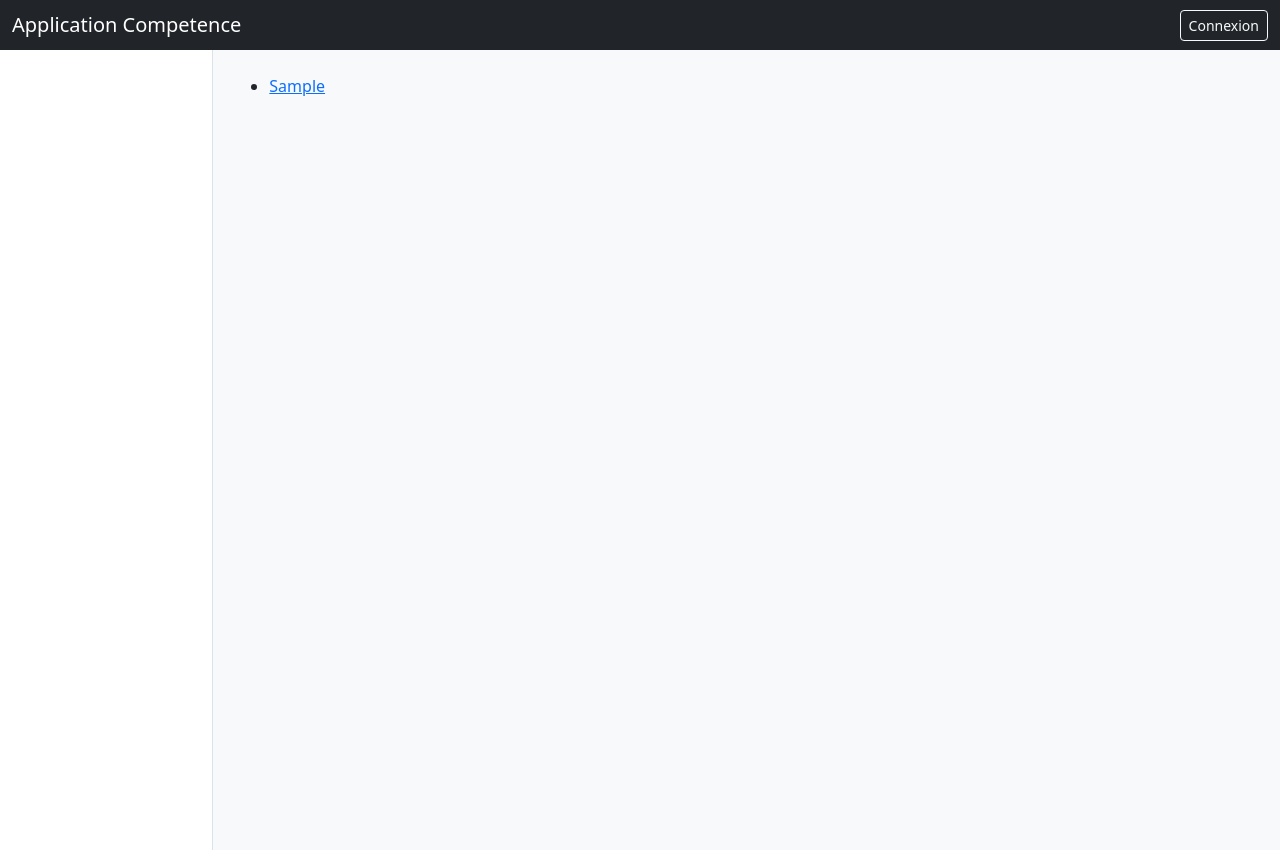
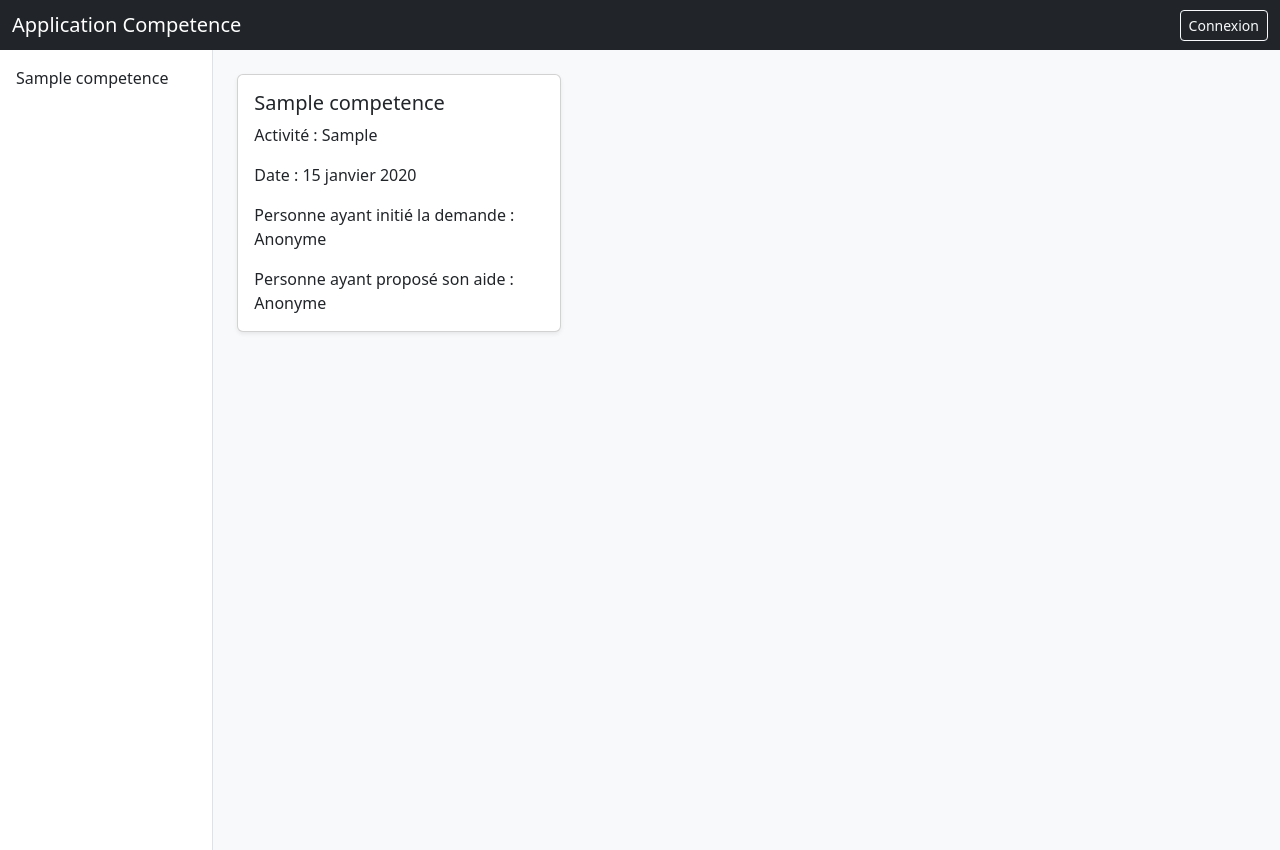
Before and after one commit to DucasseRafael91/EvalPythonDjango, a Django app: page /competences/ in a window 1280 px wide. Run offline with Django 5.2, Linux system fonts and the light colour scheme; tables that the repository leaves empty hold one stand-in row (values such as "Sample post"); some libraries are stand-ins or nearby versions.

Commit message:
Ajout des competences dans la sidebar

```diff
--- a/competences/templates/competences/index.html
+++ b/competences/templates/competences/index.html
@@ -1,17 +1,38 @@
 {% extends "base.html" %}
-
 {% load static %}
 
 {% block title %}Accueil{% endblock %}
 
+{% block sidebar %}
+<div class="row">
+    {% if competences_list %}
+        {% for competence in competences_list %}
+            <p>{{ competence.name }}</p>
+        {% endfor %}
+    {% else %}
+        <p>Pas de créneau</p>
+    {% endif %}
+</div>
+{% endblock %}
+
 {% block content %}
-        {% if slots_list %}
-    <ul>
-    {% for slot in slots_list %}
-        <li><a href="#">{{ slot.activity }}</a></li>
-    {% endfor %}
-    </ul>
-{% else %}
-    <p>No Slots are available.</p>
-{% endif %}
+<div class="row">
+    {% if slots_list %}
+        {% for slot in slots_list %}
+            <div class="col-md-4 mb-4">
+                <div class="card shadow-sm">
+                    <div class="card-body">
+                        <h5 class="card-title">{{ slot.competence }}</h5>
+                        <p class="card-text">Activité : {{ slot.activity }}</p>
+                        <p class="card-text">Date : {{ slot.date }}</p>
+                        <p class="card-text">Personne ayant initié la demande : Anonyme</p>
+                        <p class="card-text">Personne ayant proposé son aide : Anonyme</p>
+                    </div>
+                </div>
+            </div>
+        {% endfor %}
+    {% else %}
+        <p>Pas de créneau</p>
+    {% endif %}
+</div>
 {% endblock %}
--- a/competences/views.py
+++ b/competences/views.py
@@ -1,8 +1,9 @@
 from django.shortcuts import render
-from competences.models import Slot
+from competences.models import Slot, Competence
 
 
 def index(request):
-    slots_list = Slot.objects.all()
-    context = {"slots_list": slots_list}
+    slots_list = Slot.objects.filter(helper_user__isnull=False).order_by("-date")
+    competences_list = Competence.objects.all()
+    context = {"slots_list": slots_list, "competences_list": competences_list}
     return render(request, "competences/index.html", context)
```
